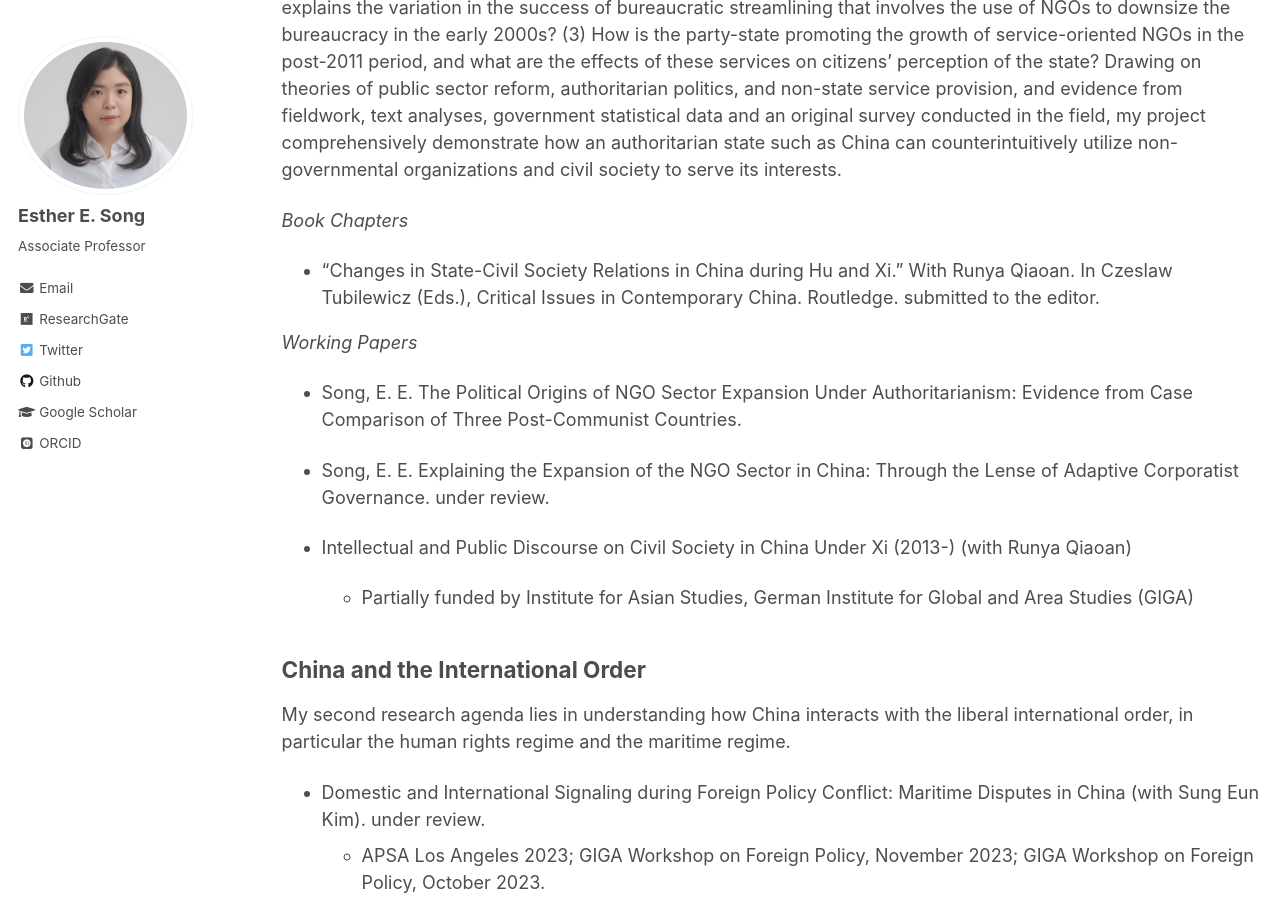
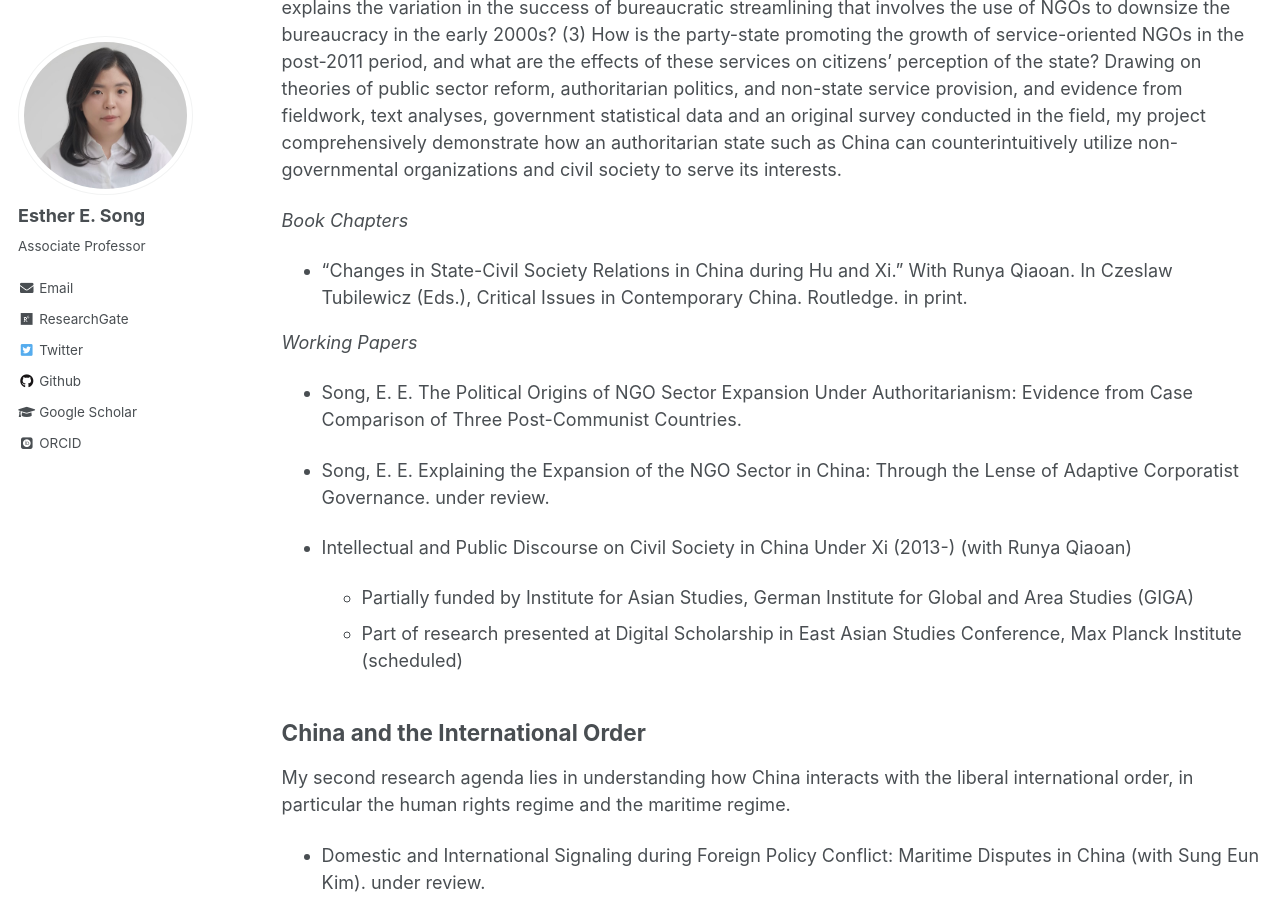
Before and after one commit to ehsong/ehsong.github.io, a Jekyll site: the page built from _pages/research.md, in a window 1280 px wide and 900 px high, scrolled down 2675 px. Built offline with Jekyll 4.4.1, drawn with Linux system fonts in a browser that asks for light colours; some web fonts are replaced.

Commit message:
Update research.md

```diff
--- a/_pages/research.md
+++ b/_pages/research.md
@@ -55,7 +55,7 @@ What explains the growth of the NGO sector in China during the recent decades? D
 
 *Book Chapters*
 
-* “Changes in State-Civil Society Relations in China during Hu and Xi.” With Runya Qiaoan. In Czeslaw Tubilewicz (Eds.), Critical Issues in Contemporary China. Routledge. submitted to the editor.
+* “Changes in State-Civil Society Relations in China during Hu and Xi.” With Runya Qiaoan. In Czeslaw Tubilewicz (Eds.), Critical Issues in Contemporary China. Routledge. in print.
 
 *Working Papers*
 
@@ -65,6 +65,7 @@ What explains the growth of the NGO sector in China during the recent decades? D
 
 * Intellectual and Public Discourse on Civil Society in China Under Xi (2013-) (with Runya Qiaoan)
   * Partially funded by Institute for Asian Studies, German Institute for Global and Area Studies (GIGA)
+  * Part of research presented at Digital Scholarship in East Asian Studies Conference, Max Planck Institute (scheduled)
 
 ## China and the International Order
 
```
